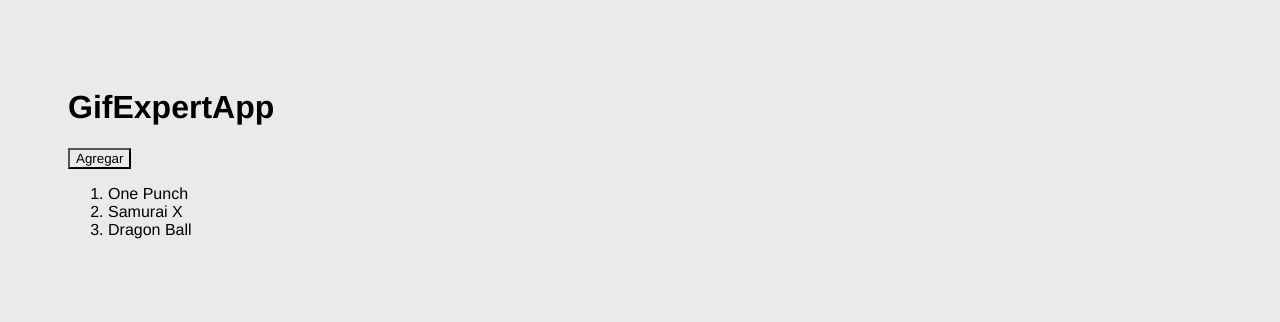
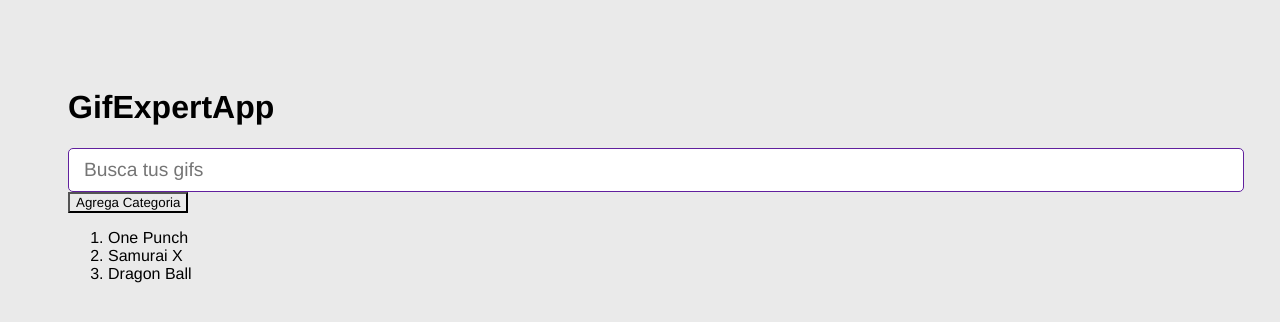
Before and after one commit to NachoBasilio/Estudio-Gif-Expert-App, a React (Vite) app: page / in a window 1280 px wide. Shown: the top 322 px of the page. Built offline with nearby package versions, Linux system fonts and the light colour scheme.

Commit message:
Logica de agregad de categorias sin tantos states

```diff
--- a/src/GifExpertApp.jsx
+++ b/src/GifExpertApp.jsx
@@ -1,4 +1,5 @@
 import{ useState } from 'react'
+import AddCategory from './components/AddCategory'
 
 export default function GifExpertApp() {
     const [categories, setCategories] = useState(['One Punch', 'Samurai X', 'Dragon Ball'])
@@ -9,10 +10,8 @@ export default function GifExpertApp() {
   return (
     <div>
         <h1>GifExpertApp</h1>
-        <button onClick={()=>{
-            let nuevaCategoria = prompt('Ingrese una nueva categoria')
-            onAddCategory(nuevaCategoria)
-        }}>Agregar</button>
+
+        <AddCategory onAddCategory={onAddCategory}/>
         <ol>
             {
                 categories.map(category => {
--- /dev/null
+++ b/src/components/AddCategory.jsx
@@ -0,0 +1,28 @@
+import PropTypes from 'prop-types'
+
+export default function AddCategory({onAddCategory}) {
+
+    const handlerSubmit = (e) => {
+        e.preventDefault()
+        onAddCategory(e.target[0].value)
+    }
+
+  return (
+    <>
+        <form action="" onSubmit={(e)=>{
+            handlerSubmit(e)
+        }}>
+            <input
+            type="text"
+            placeholder='Busca tus gifs'
+            />
+            <button>Agrega Categoria</button>
+        </form>
+
+    </>
+  )
+}
+
+AddCategory.propTypes = {
+    onAddCategory: PropTypes.func.isRequired
+}
```
